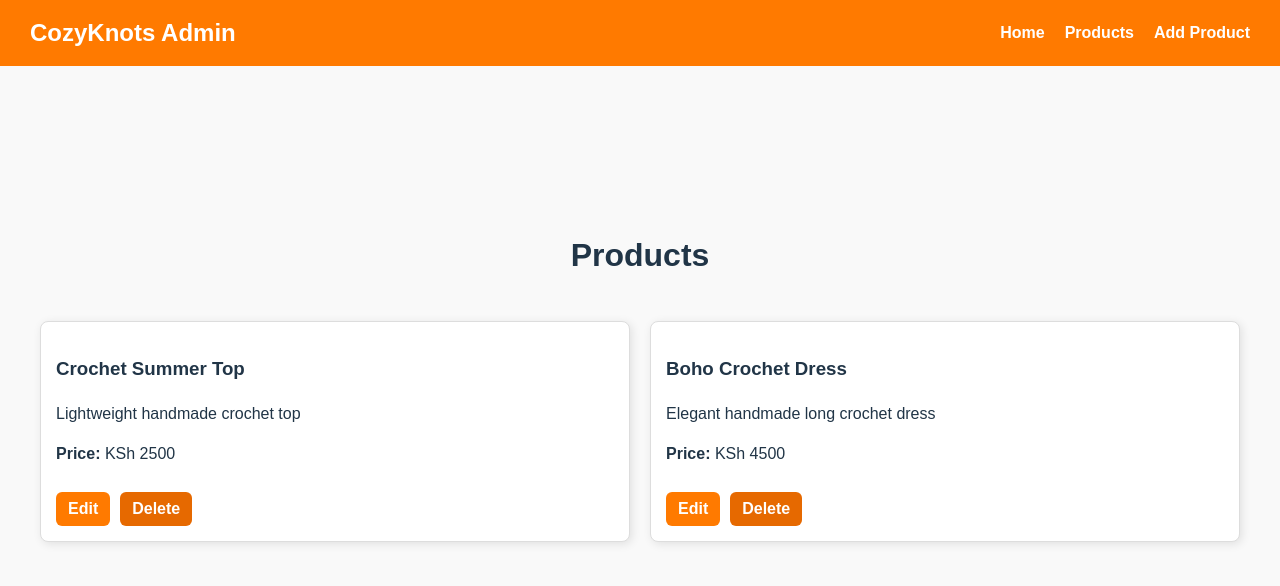
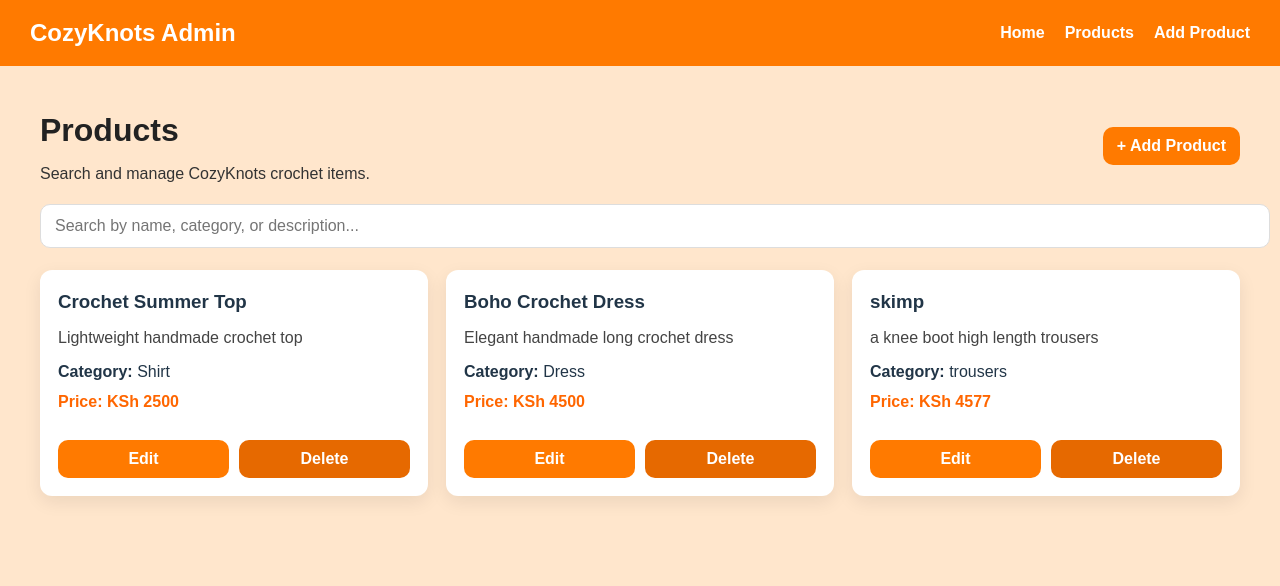
Before and after one commit to Mideva-Alma/cozyknots, a React (Vite) app: page /products in a window 1280 px wide. Shown: the top 586 px of the page. Built offline with nearby package versions, Linux system fonts and the light colour scheme; data requests are answered from the project's data file.

Commit message:
dynamic filtering search bar

```diff
--- a/db.json
+++ b/db.json
@@ -1,7 +1,7 @@
 {
   "store_info": [
     {
-        "id": 1,
+      "id": "1",
       "name": "CozyKnots",
       "description": "Handmade crochet fashion for all seasons",
       "phone_number": "0712345678"
@@ -9,18 +9,25 @@
   ],
   "products": [
     {
-        "id": 1,
+      "id": "1",
       "name": "Crochet Summer Top",
       "category": "Shirt",
       "price": 2500,
       "description": "Lightweight handmade crochet top"
     },
     {
-        "id": 2,
+      "id": "2",
       "name": "Boho Crochet Dress",
       "category": "Dress",
       "price": 4500,
       "description": "Elegant handmade long crochet dress"
+    },
+    {
+      "id": "04f2",
+      "name": "skimp",
+      "category": "trousers",
+      "price": 4577,
+      "description": "a knee boot high length trousers "
     }
   ]
 }
--- a/src/pages/AddProduct.jsx
+++ b/src/pages/AddProduct.jsx
@@ -30,7 +30,8 @@ function AddProduct() {
 
   return (
     <div style={{
-      padding: "30px",
+      padding: "40px 18px",
+      backgroundColor: "#ffe6cc",
       display: "flex",
       flexDirection: "column",
       alignItems: "center",
--- a/src/pages/EditProduct.jsx
+++ b/src/pages/EditProduct.jsx
@@ -93,7 +93,7 @@ function EditProduct() {
   }
 
   return (
-    <div style={{ padding: "30px", maxWidth: "600px", margin: "0 auto" }}>
+    <div style={{ padding: "40px 18px", backgroundColor: "#ffe6cc", maxWidth: "600px", margin: "0 auto" }}>
       <h1 style={{ marginBottom: "20px" }}>Edit Product</h1>
 
       <form onSubmit={handleSave} style={{ display: "flex", flexDirection: "column", gap: "12px" }}>
--- a/src/pages/Home.jsx
+++ b/src/pages/Home.jsx
@@ -1,7 +1,8 @@
 function Home() {
   return (
     <div style={{
-      padding: "30px",
+      padding: "40px 18px",
+      backgroundColor: "#ffe6cc",
       display: "flex",
       flexDirection: "column",
       alignItems: "center",
--- a/src/pages/Products.jsx
+++ b/src/pages/Products.jsx
@@ -1,4 +1,4 @@
-import { useState } from "react";
+import { useMemo, useState } from "react";
 import { useNavigate } from "react-router-dom";
 import useProducts from "../hooks/useProducts";
 import axios from "axios";
@@ -6,102 +6,105 @@ import axios from "axios";
 function Products() {
   const { products, setProducts, loading } = useProducts();
   const navigate = useNavigate();
+
+  const [search, setSearch] = useState("");
   const [deletingId, setDeletingId] = useState(null);
 
-  if (loading) return <p style={{ padding: "30px", textAlign: "center" }}>Loading products...</p>;
+  const filteredProducts = useMemo(() => {
+    const q = search.trim().toLowerCase();
+    if (!q) return products;
 
-  const handleEdit = (id) => {
-    navigate(`/edit/${id}`);
-  };
+    return products.filter((p) => {
+      const name = (p.name || "").toLowerCase();
+      const category = (p.category || "").toLowerCase();
+      const desc = (p.description || "").toLowerCase();
+      return name.includes(q) || category.includes(q) || desc.includes(q);
+    });
+  }, [products, search]);
+
+  if (loading) {
+    return <p style={{ padding: "30px" }}>Loading products...</p>;
+  }
+
+  const handleEdit = (id) => navigate(`/edit/${id}`);
 
   const handleDelete = async (id) => {
-    const confirmDelete = window.confirm("Are you sure you want to delete this product?");
-    if (!confirmDelete) return;
+    const ok = window.confirm("Are you sure you want to delete this product?");
+    if (!ok) return;
 
     setDeletingId(id);
     try {
       await axios.delete(`http://localhost:3001/products/${id}`);
-      setProducts(products.filter((product) => product.id !== id));
-    } catch (error) {
-      console.error("Failed to delete product:", error);
-      alert("Failed to delete product");
+      setProducts(products.filter((p) => p.id !== id));
+    } catch (err) {
+      console.error("Failed to delete:", err);
+      alert("Failed to delete product.");
     } finally {
       setDeletingId(null);
     }
   };
 
   return (
-    <div style={{
-      padding: "30px",
-      display: "flex",
-      flexDirection: "column",
-      alignItems: "center",
-      justifyContent: "center",
-      minHeight: "70vh"
-    }}>
-      <h1>Products</h1>
-      <div
-        style={{
-          display: "grid",
-          gridTemplateColumns: "repeat(auto-fit, minmax(250px, 1fr))",
-          gap: "20px",
-          marginTop: "20px",
-          width: "100%",
-          maxWidth: "1200px"
-        }}
+    <div style={pageStyle}>
+      <div style={containerStyle}>
+        <div style={headerRowStyle}>
+          <div>
+            <h1 style={titleStyle}>Products</h1>
+            <p style={subTitleStyle}>Search and manage CozyKnots crochet items.</p>
+          </div>
+
+          <button
+            onClick={() => navigate("/add-product")}
+            style={primaryBtnStyle}
           >
-        {products.map((product) => (
-          <div
-            key={product.id}
-            style={{
-              border: "1px solid #ddd",
-              borderRadius: "8px",
-              padding: "15px",
-              backgroundColor: "#fff",
-              boxShadow: "2px 2px 10px rgba(0,0,0,0.1)",
-              display: "flex",
-              flexDirection: "column",
-              justifyContent: "space-between",
-            }}
-          >
+            + Add Product
+          </button>
+        </div>
+
+        <input
+          value={search}
+          onChange={(e) => setSearch(e.target.value)}
+          placeholder="Search by name, category, or description..."
+          style={searchStyle}
+        />
+
+        {filteredProducts.length === 0 ? (
+          <p style={{ marginTop: "20px" }}>
+            No products match: <strong>{search}</strong>
+          </p>
+        ) : (
+          <div style={gridStyle}>
+            {filteredProducts.map((product) => (
+              <div key={product.id} style={cardStyle}>
                 <div>
-              <h3>{product.name}</h3>
-              <p>{product.description}</p>
-              <p>
-                <strong>Price:</strong> KSh {product.price}
+                  <h3 style={{ margin: 0 }}>{product.name}</h3>
+                  <p style={{ margin: "10px 0", color: "#444" }}>
+                    {product.description}
+                  </p>
+                  <p style={{ margin: "0 0 6px 0" }}>
+                    <strong>Category:</strong> {product.category}
+                  </p>
+                  <p style={{ margin: 0, color: "#ff6600", fontWeight: "bold" }}>
+                    Price: KSh {product.price}
                   </p>
                 </div>
-            <div style={{ display: "flex", gap: "10px", marginTop: "10px" }}>
+
+                <div style={btnRowStyle}>
                   <button
                     onClick={() => handleEdit(product.id)}
-                style={{
-                  padding: "8px 12px",
-                  borderRadius: "6px",
-                  border: "none",
-                  cursor: "pointer",
-                  color: "white",
-                  fontWeight: "bold",
-                  backgroundColor: "#ff7a00",
-                }}
-                onMouseOver={(e) => (e.target.style.backgroundColor = "#e66900")}
-                onMouseOut={(e) => (e.target.style.backgroundColor = "#ff7a00")}
+                    style={editBtnStyle}
                   >
                     Edit
                   </button>
+
                   <button
                     onClick={() => handleDelete(product.id)}
                     disabled={deletingId === product.id}
                     style={{
-                  padding: "8px 12px",
-                  borderRadius: "6px",
-                  border: "none",
-                  cursor: "pointer",
-                  color: "white",
-                  fontWeight: "bold",
-                  backgroundColor: deletingId === product.id ? "#c45000" : "#e66900",
+                      ...deleteBtnStyle,
+                      opacity: deletingId === product.id ? 0.7 : 1,
+                      cursor: deletingId === product.id ? "not-allowed" : "pointer",
                     }}
-                onMouseOver={(e) => (e.target.style.backgroundColor = "#c45000")}
-                onMouseOut={(e) => (e.target.style.backgroundColor = deletingId === product.id ? "#c45000" : "#e66900")}
                   >
                     {deletingId === product.id ? "Deleting..." : "Delete"}
                   </button>
@@ -109,8 +112,98 @@ function Products() {
               </div>
             ))}
           </div>
+        )}
+      </div>
     </div>
   );
 }
 
+const pageStyle = {
+  minHeight: "100vh",
+  backgroundColor: "#ffe6cc",
+  padding: "40px 18px",
+};
+
+const containerStyle = {
+  maxWidth: "1200px",
+  margin: "0 auto",
+};
+
+const headerRowStyle = {
+  display: "flex",
+  justifyContent: "space-between",
+  alignItems: "center",
+  gap: "14px",
+  flexWrap: "wrap",
+};
+
+const titleStyle = { margin: 0, color: "#222" };
+const subTitleStyle = { margin: "8px 0 0 0", color: "#333" };
+
+const searchStyle = {
+  width: "100%",
+  marginTop: "18px",
+  padding: "12px 14px",
+  borderRadius: "10px",
+  border: "1px solid #ddd",
+  outline: "none",
+  fontSize: "16px",
+  background: "white",
+};
+
+const gridStyle = {
+  marginTop: "22px",
+  display: "grid",
+  gridTemplateColumns: "repeat(auto-fit, minmax(280px, 1fr))",
+  gap: "18px",
+};
+
+const cardStyle = {
+  backgroundColor: "white",
+  borderRadius: "12px",
+  padding: "18px",
+  boxShadow: "0 6px 18px rgba(0,0,0,0.08)",
+  display: "flex",
+  flexDirection: "column",
+  justifyContent: "space-between",
+  minHeight: "190px",
+};
+
+const btnRowStyle = {
+  display: "flex",
+  gap: "10px",
+  marginTop: "16px",
+};
+
+const primaryBtnStyle = {
+  padding: "10px 14px",
+  borderRadius: "10px",
+  border: "none",
+  backgroundColor: "#ff7a00",
+  color: "white",
+  fontWeight: "bold",
+  cursor: "pointer",
+};
+
+const editBtnStyle = {
+  flex: 1,
+  padding: "10px 12px",
+  borderRadius: "10px",
+  border: "none",
+  backgroundColor: "#ff7a00",
+  color: "white",
+  fontWeight: "bold",
+  cursor: "pointer",
+};
+
+const deleteBtnStyle = {
+  flex: 1,
+  padding: "10px 12px",
+  borderRadius: "10px",
+  border: "none",
+  backgroundColor: "#e66900",
+  color: "white",
+  fontWeight: "bold",
+};
+
 export default Products;
```
Lines whose indentation alone changed are shown as unchanged.
